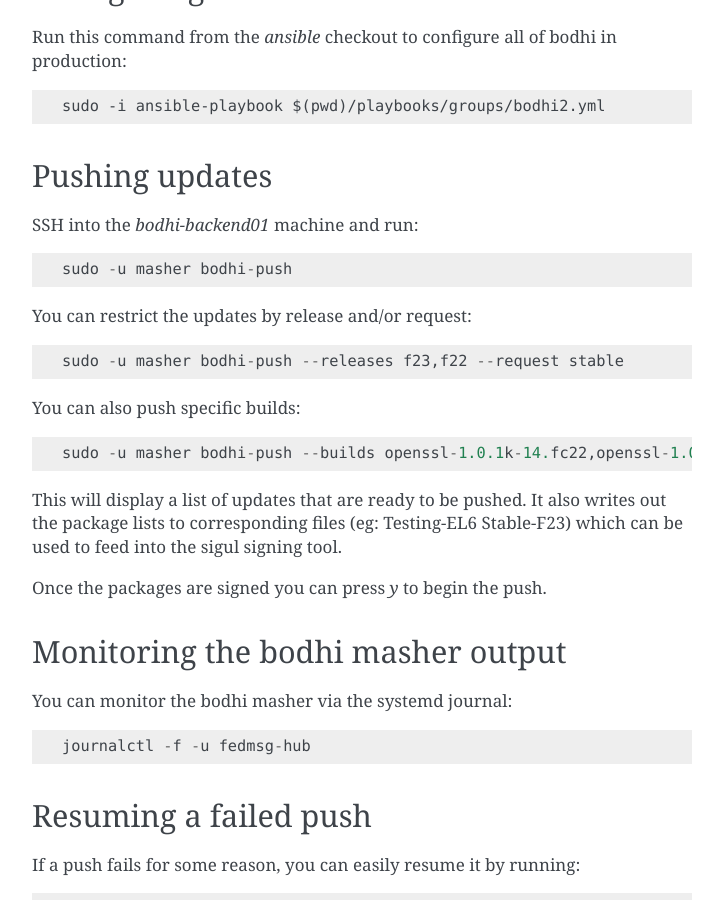
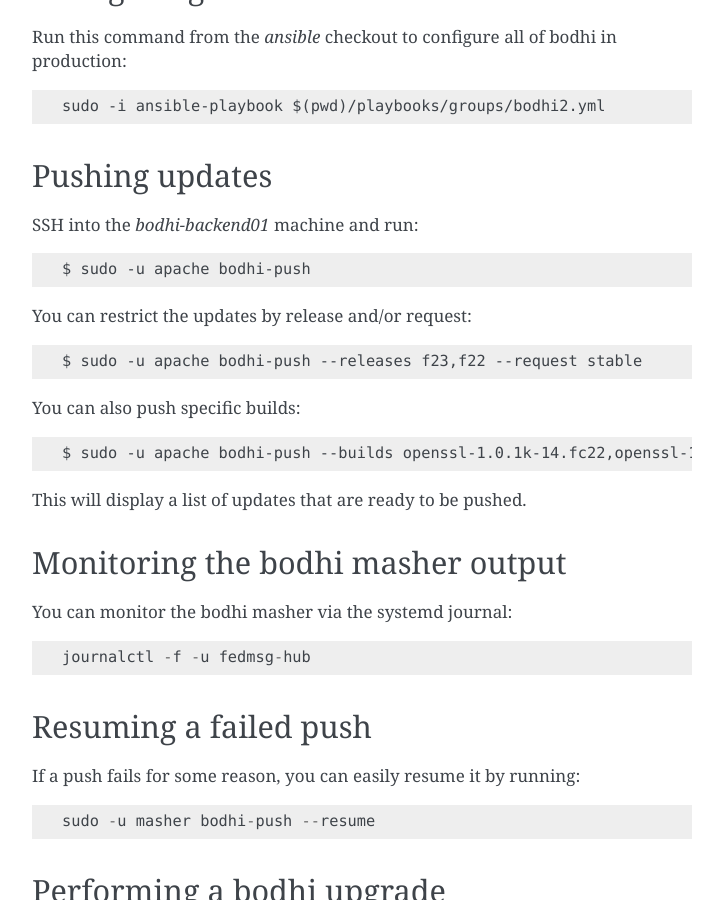
Before and after one commit to FrostyX/infra-docs, a Sphinx documentation site: the page built from docs/sysadmin-guide/sops/bodhi.rst, in a window 1280 px wide and 900 px high, scrolled down 1941 px. Shown: the whole window, without its empty margins (388-1111 px from the left). Built offline with Sphinx 7.4.7, drawn with Linux system fonts in a browser that asks for light colours.

Commit message:
Correct the Bodhi SOP pushing section.
Signed-off-by: Randy Barlow <randy@electronsweatshop.com>

```diff
--- a/docs/sysadmin-guide/sops/bodhi.rst
+++ b/docs/sysadmin-guide/sops/bodhi.rst
@@ -101,21 +101,17 @@
 
 SSH into the `bodhi-backend01` machine and run::
 
-    sudo -u masher bodhi-push
+    $ sudo -u apache bodhi-push
 
 You can restrict the updates by release and/or request::
 
-   sudo -u masher bodhi-push --releases f23,f22 --request stable
+    $ sudo -u apache bodhi-push --releases f23,f22 --request stable
 
 You can also push specific builds::
 
-   sudo -u masher bodhi-push --builds openssl-1.0.1k-14.fc22,openssl-1.0.1k-14.fc23
+    $ sudo -u apache bodhi-push --builds openssl-1.0.1k-14.fc22,openssl-1.0.1k-14.fc23
 
 This will display a list of updates that are ready to be pushed.
-It also writes out the package lists to corresponding files (eg: Testing-EL6 Stable-F23)
-which can be used to feed into the sigul signing tool.
-
-Once the packages are signed you can press `y` to begin the push.
 
 
 Monitoring the bodhi masher output
```
